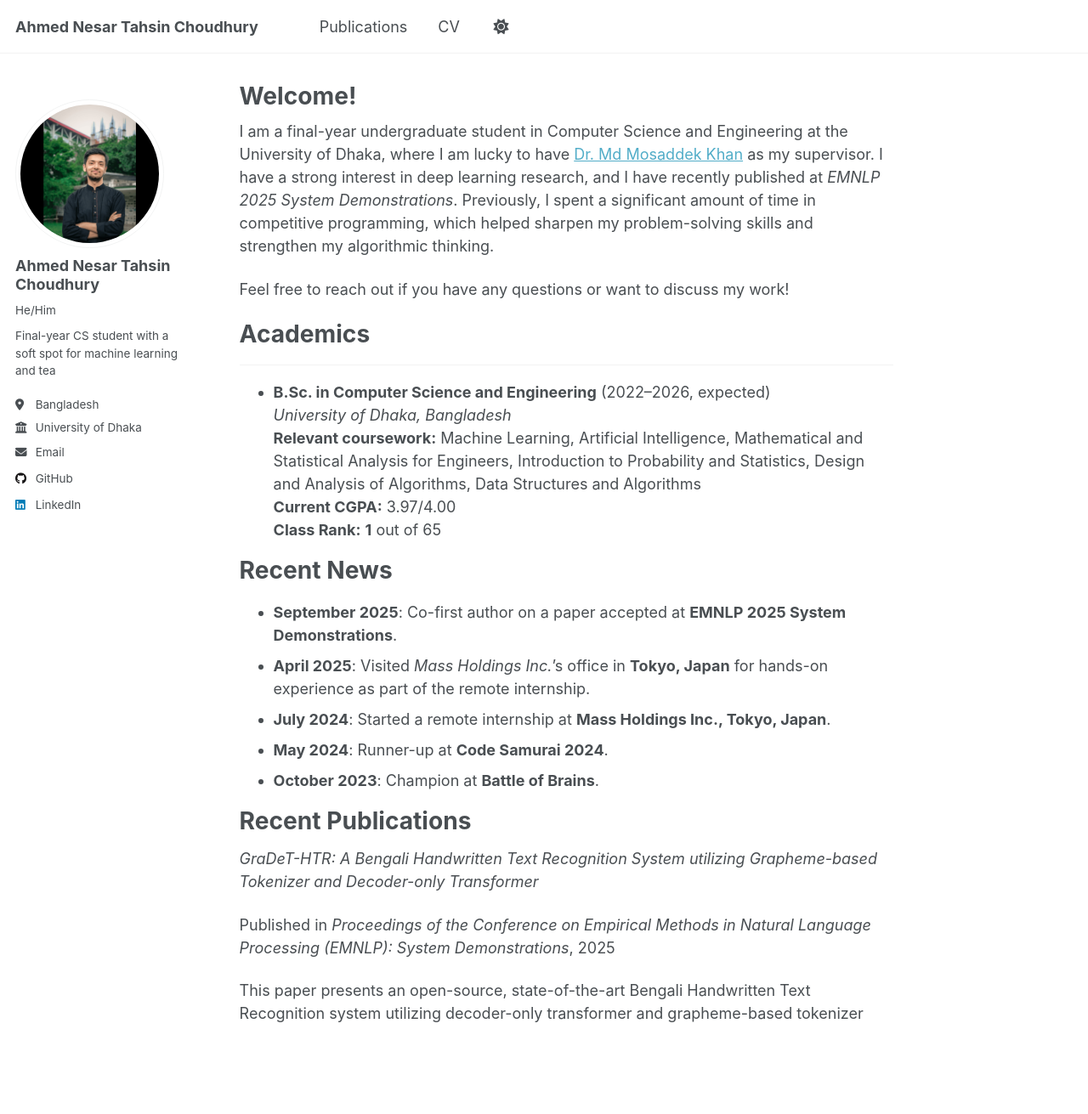
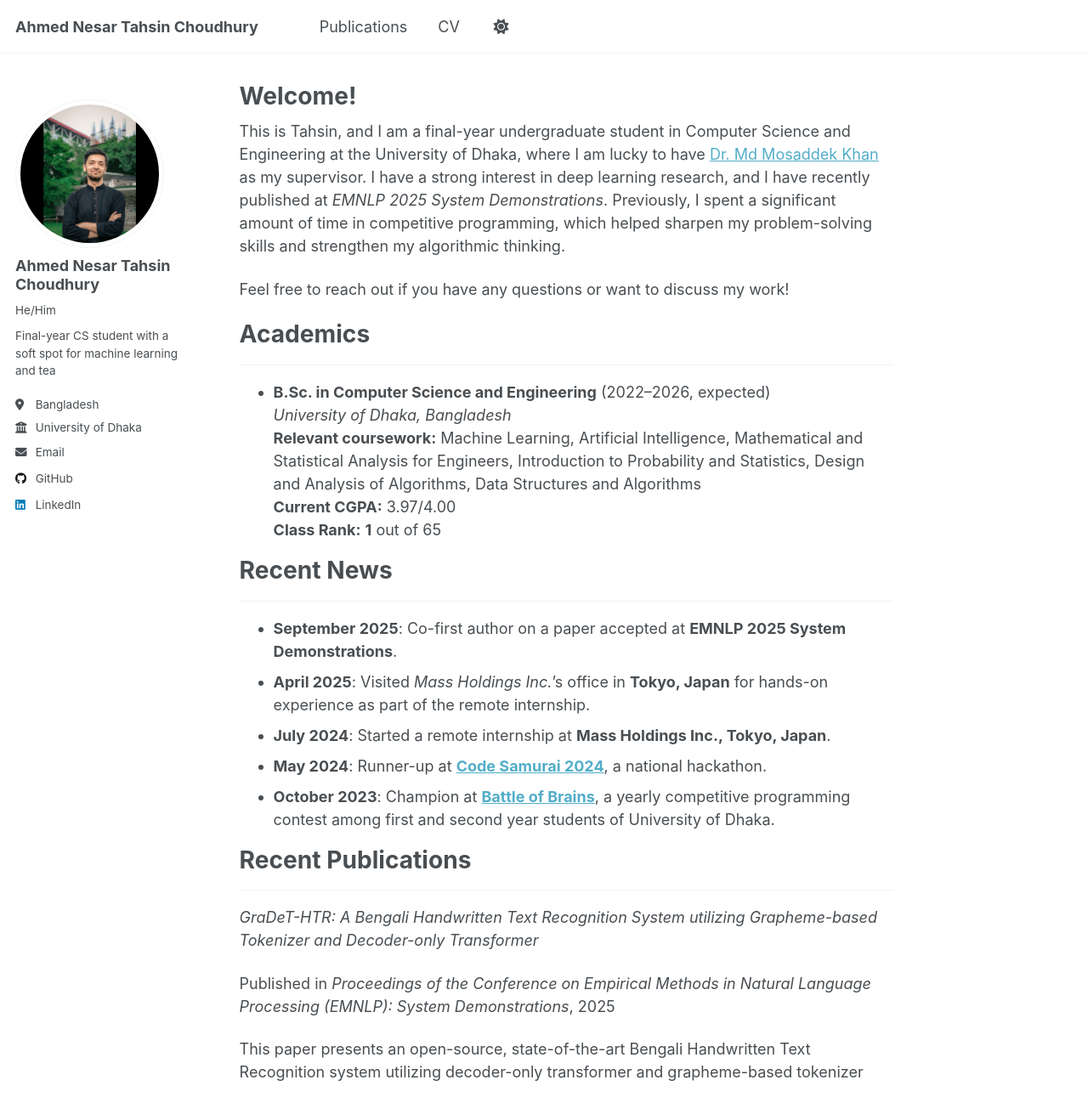
Before and after one commit to tahsinchoudhury/tahsinchoudhury.github.io, a Jekyll site: the page built from _pages/about.md, in a window 1280 px wide and 1400 px high. Shown: the top 1311 px of the window at 85% size. Built offline with Jekyll 4.4.1, drawn with Linux system fonts in a browser that asks for light colours; a script that is not in the unit is left out.

Commit message:
updated homepage

```diff
--- a/_pages/about.md
+++ b/_pages/about.md
@@ -7,7 +7,7 @@ redirect_from:
   - /about.html
 ---
 
-I am a final-year undergraduate student in Computer Science and Engineering at the University of Dhaka, where I am lucky to have [Dr. Md Mosaddek Khan](https://scholar.google.com/citations?user=WCMwBe4AAAAJ&hl=en) as my supervisor. I have a strong interest in deep learning research, and I have recently published at *EMNLP 2025 System Demonstrations*. Previously, I spent a significant amount of time in competitive programming, which helped sharpen my problem-solving skills and strengthen my algorithmic thinking.
+This is Tahsin, and I am a final-year undergraduate student in Computer Science and Engineering at the University of Dhaka, where I am lucky to have [Dr. Md Mosaddek Khan](https://scholar.google.com/citations?user=WCMwBe4AAAAJ&hl=en) as my supervisor. I have a strong interest in deep learning research, and I have recently published at *EMNLP 2025 System Demonstrations*. Previously, I spent a significant amount of time in competitive programming, which helped sharpen my problem-solving skills and strengthen my algorithmic thinking.
 
 Feel free to reach out if you have any questions or want to discuss my work!
 
@@ -23,14 +23,16 @@ Academics
 
 Recent News
 ======
+---
 - **September 2025**: Co-first author on a paper accepted at **EMNLP 2025 System Demonstrations**.
 - **April 2025**: Visited *Mass Holdings Inc.*'s office in **Tokyo, Japan** for hands-on experience as part of the remote internship.
 - **July 2024**: Started a remote internship at **Mass Holdings Inc., Tokyo, Japan**.
-- **May 2024**: Runner-up at **Code Samurai 2024**.
-- **October 2023**: Champion at **Battle of Brains**.
+- **May 2024**: Runner-up at [**Code Samurai 2024**](https://codesamuraibd.net/), a national hackathon.
+- **October 2023**: Champion at [**Battle of Brains**](https://toph.co/c/cseduic-battle-of-brains-2023/standings), a yearly competitive programming contest among first and second year students of University of Dhaka.
 
 Recent Publications
 ======
+---
 *GraDeT-HTR: A Bengali Handwritten Text Recognition System utilizing Grapheme-based Tokenizer and Decoder-only Transformer*
 
 Published in *Proceedings of the Conference on Empirical Methods in Natural Language Processing (EMNLP): System Demonstrations*, 2025
```
